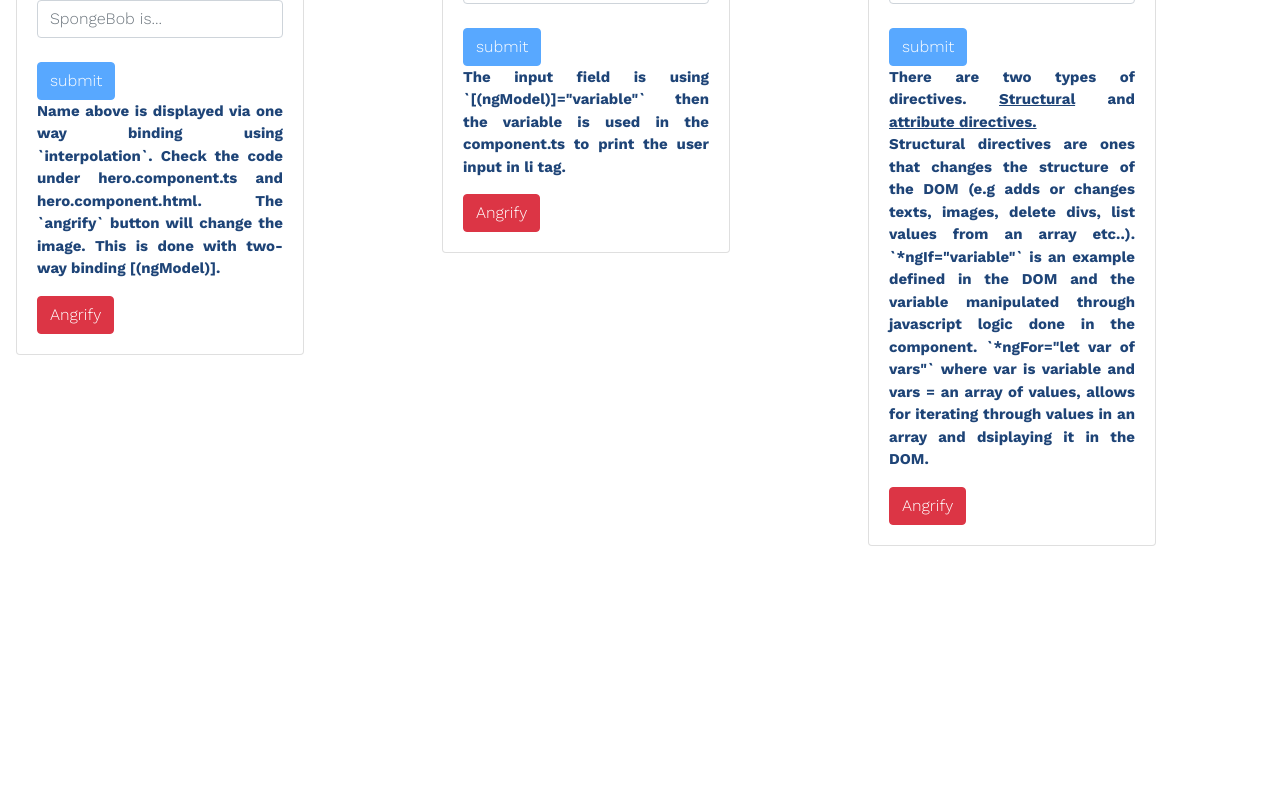
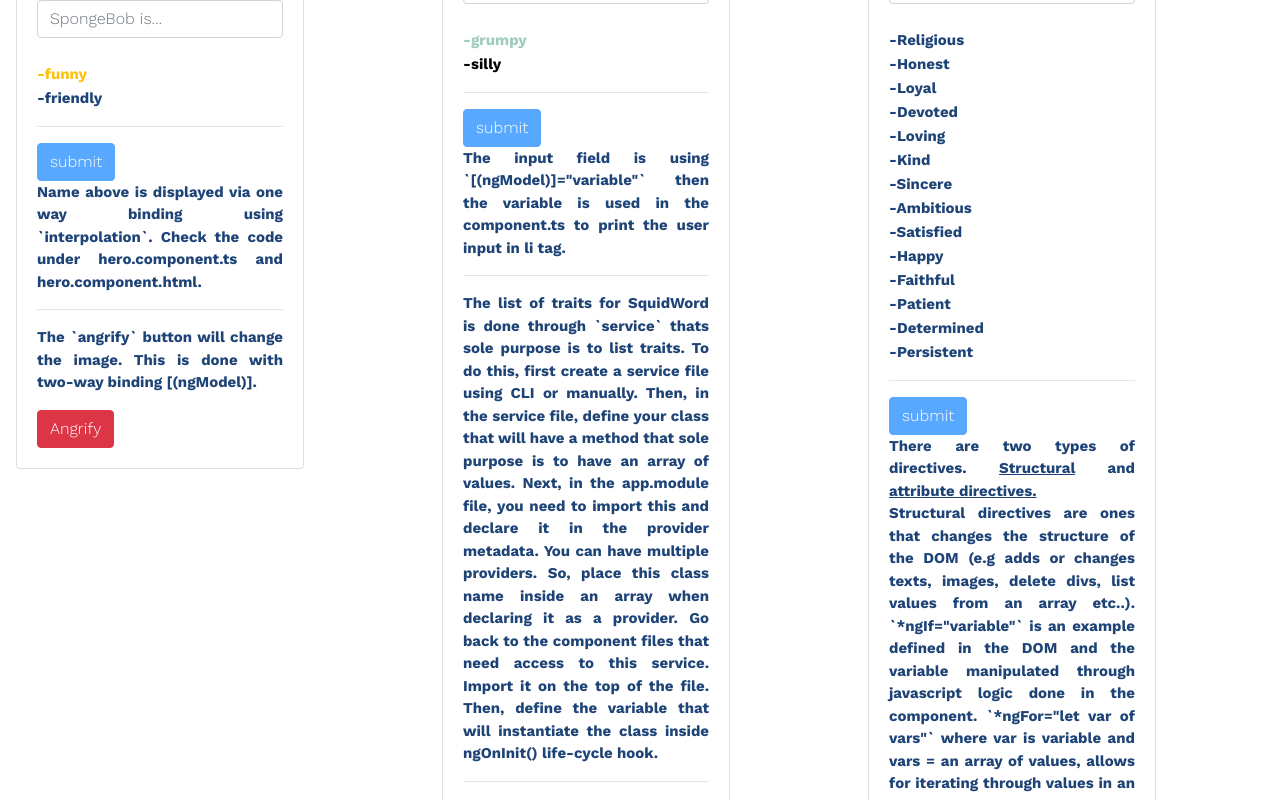
Before and after one commit to IamGiel/AngularApplication, an Angular app: page /heroes in a window 1280 px wide. Shown: the part 700-1500 px from the top of the page. Before the commit the page ends 1262 px from the top, so only its background shows below. Built offline with nearby package versions, Linux system fonts and the light colour scheme.

Commit message:
services and injections

```diff
--- a/src/app/app.module.ts
+++ b/src/app/app.module.ts
@@ -8,6 +8,7 @@ import { HomeComponent } from "./home/home.component";
 import { AboutComponent } from "./about/about.component";
 import { DataService } from "./data.service";
 import { HeroesComponent } from './heroes/heroes.component';
+import { heroService } from "./heroes/heroes.service";
 
 @NgModule({
   declarations: [AppComponent, HomeComponent, AboutComponent, HeroesComponent],
@@ -18,7 +19,7 @@ import { HeroesComponent } from './heroes/heroes.component';
     FormsModule,
     BrowserAnimationsModule
   ],
-  providers: [DataService],
+  providers: [DataService, heroService],
   bootstrap: [AppComponent]
 })
 export class AppModule {}
--- a/src/app/heroes/heroes.component.html
+++ b/src/app/heroes/heroes.component.html
@@ -29,16 +29,18 @@
         <input type="text" class="form-control" [(ngModel)]="characterInfo1" placeholder="{{player1}} is...">
         <br>
         <!-- use of structural directive using *ngFor -->
-        <ul *ngFor="let skill of skills">
+        <ul *ngFor="let skill of getSkills">
           <!-- use of attribute directives using [ngClass] -->
           <li [ngClass]="{'text-warning': skill === 'funny'}">-{{skill}}</li>
         </ul>
+        <hr>
         <button type="sumbit" class="btn btn-primary" [disabled]="!characterInfo1" (click)="addInfo1()">submit</button>
         <p class="card-text">
-
           Name above is displayed via one way binding using `interpolation`. Check the code under hero.component.ts and hero.component.html.
-          The `angrify` button will change the image.  This is done with two-way binding [(ngModel)].
-
+        </p>
+        <hr>
+        <p>
+          The `angrify` button will change the image. This is done with two-way binding [(ngModel)].
         </p>
         <button href="#" class="btn btn-danger" (click)="normalize()" *ngIf="showBtnAnger">Angrify</button>
         <button href="#" class="btn btn-primary" (click)="happify()" *ngIf="showBtn">Happify</button>
@@ -54,15 +56,33 @@
         <hr>
         <input type="text" class="form-control" [(ngModel)]="characterInfo2" placeholder="{{player2}} is...">
         <br>
-        <ul *ngFor="let trait of traits">
-          <li>-{{trait}}</li>
+        <ul *ngFor="let trait of getTraits">
+          <!-- basically here, trait is defined and is iterating through getTraits [] -->
+          <li [ngStyle]="{'color': trait === 'grumpy' ? '#9ecbbc' : 'black' }">-{{trait}}</li>
         </ul>
+        <hr>
         <button type="sumbit" class="btn btn-primary" [disabled]="!characterInfo2" (click)="addInfo2()">submit</button>
         <p class="card-text">
+          The input field is using `[(ngModel)]="variable"` then the variable is used in the component.ts to print the user input in
+          li tag.
+        </p>
+        <hr>
+        <p>
+          The list of traits for SquidWord is done through `service` thats sole purpose is to list traits. To do this, first create
+          a service file using CLI or manually. Then, in the service file, define your class that will have a method that
+          sole purpose is to have an array of values. Next, in the app.module file, you need to import this and declare it
+          in the provider metadata. You can have multiple providers. So, place this class name inside an array when declaring
+          it as a provider. Go back to the component files that need access to this service. Import it on the top of the
+          file. Then, define the variable that will instantiate the class inside ngOnInit() life-cycle hook.
+        </p>
+        <hr>
+        <p>
+          The font color here, is changed using attribute binding [ngStyle]. SpongeBobs "funny" trait is changed to yellow using [ngClass]
+          for bootstrap (text-warning).
+        </p>
 
-          The input field is using `[(ngModel)]="variable"` then the variable is used in the component.ts to print the user input in li tag.
 
-        </p>
+
         <button href="#" class="btn btn-danger" (click)="normalize2()" *ngIf="showBtnAnger2">Angrify</button>
         <button href="#" class="btn btn-primary" (click)="happify2()" *ngIf="showBtn2">Happify</button>
       </div>
@@ -77,13 +97,15 @@
         <hr>
         <input type="text" class="form-control" [(ngModel)]="characterInfo3" placeholder="{{player3}} is...">
         <br>
-        <ul *ngFor="let thing of things">
+        <ul *ngFor="let thing of getThings">
           <li>-{{thing}}</li>
         </ul>
+        <hr>
         <button type="sumbit" class="btn btn-primary" [disabled]="!characterInfo3" (click)="addInfo3()">submit</button>
         <p class="card-text">
           There are two types of directives.
-          <u>Structural</u> and <u>attribute directives.</u>
+          <u>Structural</u> and
+          <u>attribute directives.</u>
           <br> Structural directives are ones that changes the structure of the DOM (e.g adds or changes texts, images, delete
           divs, list values from an array etc..). `*ngIf="variable"` is an example defined in the DOM and the variable manipulated
           through javascript logic done in the component. `*ngFor="let var of vars"` where var is variable and vars = an
--- a/src/app/heroes/heroes.component.ts
+++ b/src/app/heroes/heroes.component.ts
@@ -2,22 +2,15 @@ import { Component, OnInit } from "@angular/core";
 import { ActivatedRoute } from "@angular/router";
 import { Router } from "@angular/router";
 import { DataService } from "../data.service";
+import { heroService } from "./heroes.service";
 
 @Component({
   selector: "app-heroes",
   templateUrl: "./heroes.component.html",
-  styleUrls: ["./heroes.component.scss"]
+  styleUrls: ["./heroes.component.scss"],
+  providers: [heroService]
 })
 export class HeroesComponent implements OnInit {
-  constructor(
-    private route: ActivatedRoute,
-    private router: Router,
-    private _data: DataService
-  ) {
-    this.route.params.subscribe(res =>
-      console.log("this is activated route: ", res.id)
-    );
-  }
   //here is where we set-up our bindings
   player1 = "SpongeBob"; //one-way binding using {{player1}}
   player2 = "SquidWord";
@@ -31,9 +24,9 @@ export class HeroesComponent implements OnInit {
   imageAngry3 = "../assets/images/angryPat.jpeg";
   showHide = "hidden";
 
-  skills = [];
-  traits = [];
-  things = [];
+  public getSkills = [];
+  public getTraits = []; //trying services
+  public getThings = [];
 
   characterInfo1 = "";
   characterInfo2 = "";
@@ -48,6 +41,25 @@ export class HeroesComponent implements OnInit {
   showBtnAnger3 = true;
 
   btnDisabled = false; //property binding using [this]=value
+
+  constructor(
+    //here we add our service injections
+    private route: ActivatedRoute,
+    private router: Router,
+    private _data: DataService,
+    private _heroService: heroService
+  ) {
+    this.route.params.subscribe(res =>
+      console.log("this is activated route: ", res.id)
+    );
+    // this.skills = this.gelsAjax.skills;
+  }
+
+  ngOnInit() {
+    this.getTraits = this._heroService.getTraits();
+    this.getSkills = this._heroService.getSkills();
+    this.getThings = this._heroService.getThings();
+  }
 
   normalize() {
     //logic here
@@ -90,18 +102,17 @@ export class HeroesComponent implements OnInit {
 
   //add info logic here
   addInfo1() {
-    this.skills.push(this.characterInfo1);
+    this.getSkills.push(this.characterInfo1);
     this.characterInfo1 = "";
   }
   addInfo2() {
-    this.traits.push(this.characterInfo2);
+    this.getTraits.push(this.characterInfo2); //using services
     this.characterInfo2 = "";
   }
   addInfo3() {
-    this.things.push(this. characterInfo3);
+    this.getThings.push(this.characterInfo3);
     this.characterInfo3 = "";
   }
-
 
   player2Info() {
     //logic here
@@ -111,6 +122,4 @@ export class HeroesComponent implements OnInit {
     //logic here
     this.imageHappy3 = this.imageAngry3;
   }
-
-  ngOnInit() {}
 }
--- a/src/app/heroes/heroes.service.ts
+++ b/src/app/heroes/heroes.service.ts
@@ -0,0 +1,15 @@
+//services and dependency injection
+//here we created this `hero.services.ts`
+export class heroService {
+  //this class is only responsible for getting the list in the array!
+  constructor() {}
+  getTraits() {
+    return ["grumpy", "silly"];
+  }
+  getSkills() {
+    return ["funny", "friendly"];
+  }
+  getThings(){
+    return ["Religious", "Honest", "Loyal", "Devoted", "Loving", "Kind", "Sincere", "Ambitious", "Satisfied", "Happy", "Faithful", "Patient", "Determined", "Persistent"];
+  };
+}
```
